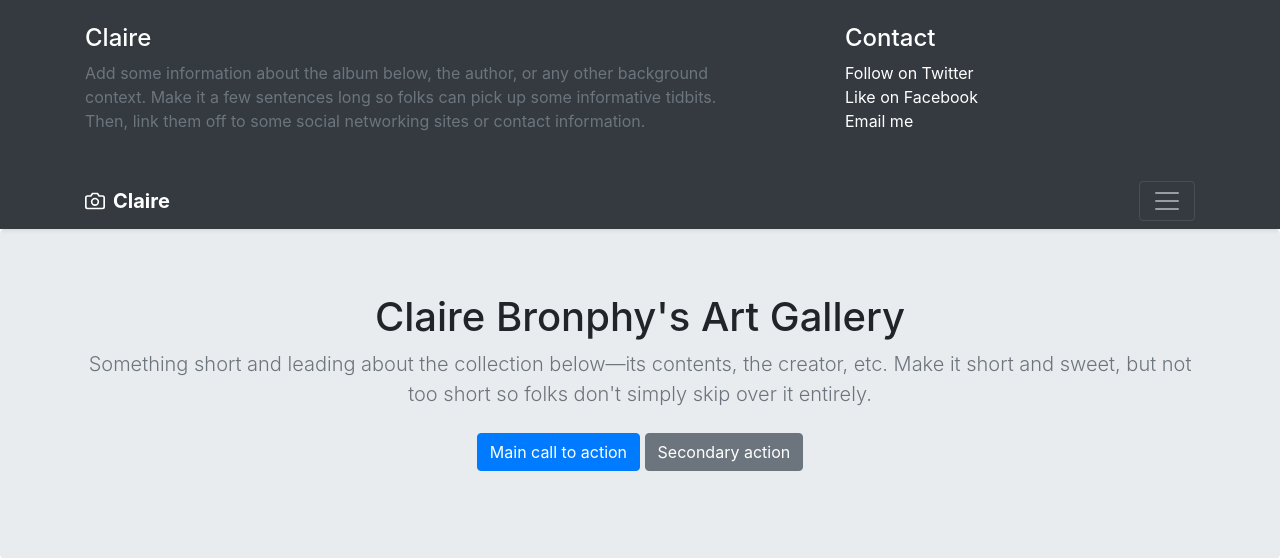
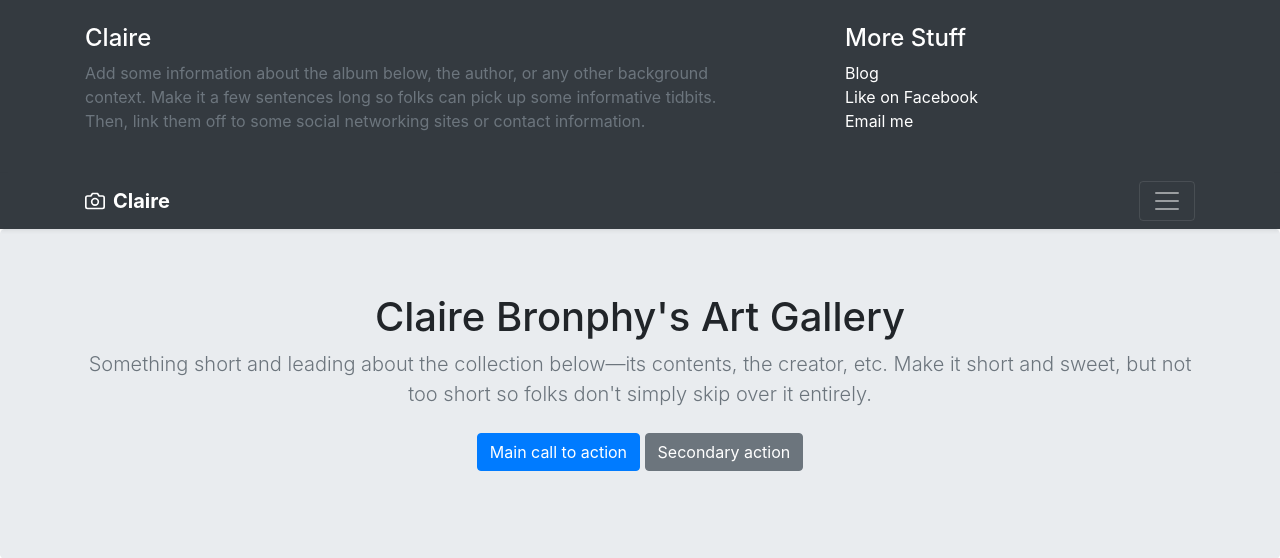
Before and after one commit to MuxDed/Group-7-SWENG, a Django app: page / in a window 1280 px wide, after a click that opens the changed part. Shown: the top 558 px of the page. Run offline with Django 3.2, Linux system fonts and the light colour scheme; some libraries are stand-ins or nearby versions.

Commit message:
Added blog href link in current navbar

```diff
--- a/ArtGallery/art/templates/art/home.html
+++ b/ArtGallery/art/templates/art/home.html
@@ -28,9 +28,9 @@
               <p class="text-muted">Add some information about the album below, the author, or any other background context. Make it a few sentences long so folks can pick up some informative tidbits. Then, link them off to some social networking sites or contact information.</p>
             </div>
             <div class="col-sm-4 offset-md-1 py-4">
-              <h4 class="text-white">Contact</h4>
+              <h4 class="text-white">More Stuff</h4>
               <ul class="list-unstyled">
-                <li><a href="#" class="text-white">Follow on Twitter</a></li>
+                <li><a href="{% url 'blogs' %}" class="text-white">Blog</a></li>
                 <li><a href="#" class="text-white">Like on Facebook</a></li>
                 <li><a href="#" class="text-white">Email me</a></li>
               </ul>
```
